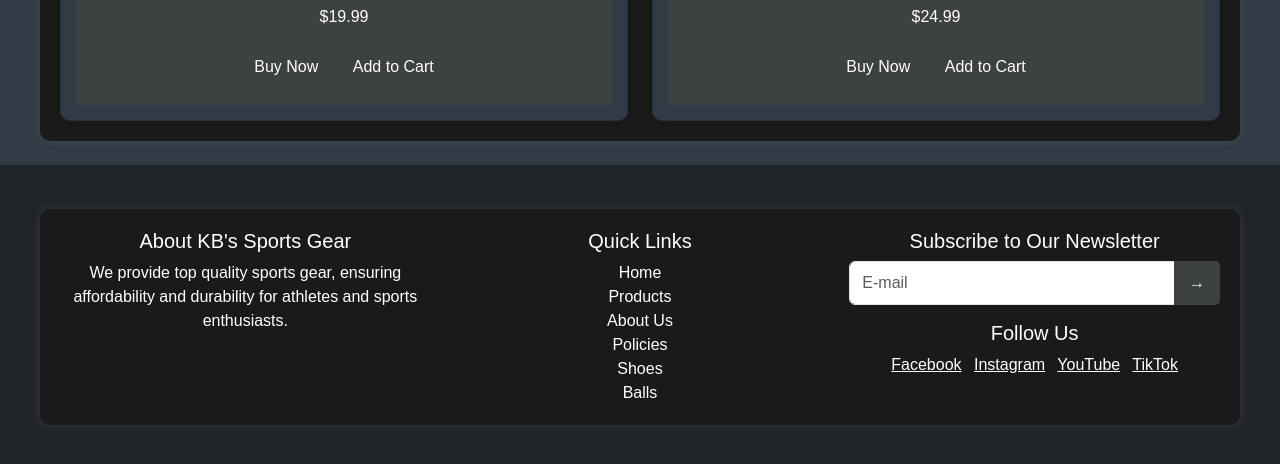
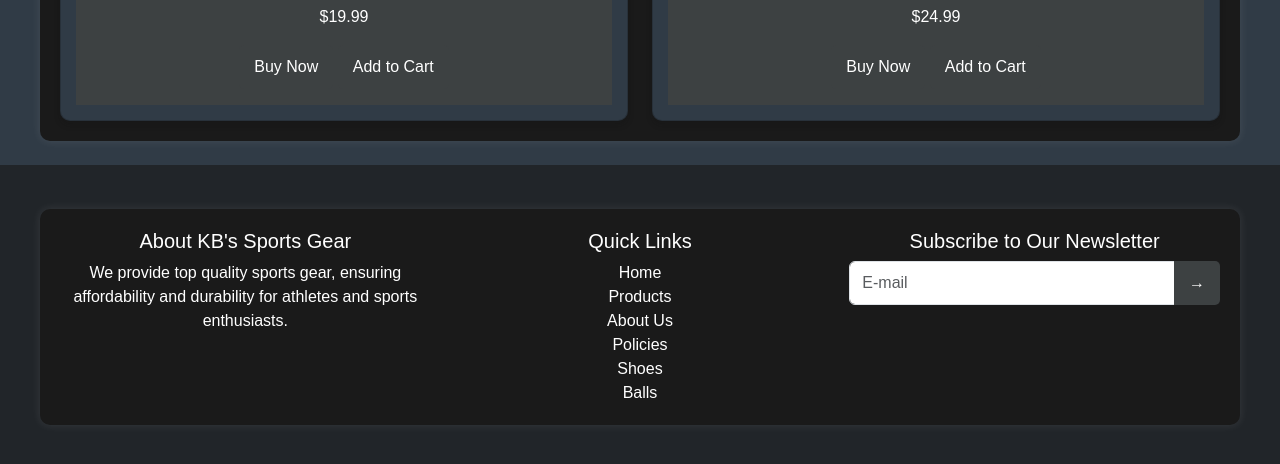
Before and after one commit to princekbsegokgo/KB-s-Sport-Gear, a plain HTML site: page Balls.html in a window 1280 px wide. Shown: the part 618-1082 px from the top of the page. Drawn offline with nearby package versions, Linux system fonts and the light colour scheme.

Commit message:
Update Balls.html

```diff
--- a/Balls.html
+++ b/Balls.html
@@ -109,11 +109,7 @@
                             <button class="btn btn-custom" type="submit">&rarr;</button>
                         </div>
                     </form>
-                    <h5>Follow Us</h5>
-                    <a href="#" class="text-white me-2">Facebook</a>
-                    <a href="#" class="text-white me-2">Instagram</a>
-                    <a href="#" class="text-white me-2">YouTube</a>
-                    <a href="#" class="text-white">TikTok</a>
+
                 </div>
             </div>
         </div>
```
